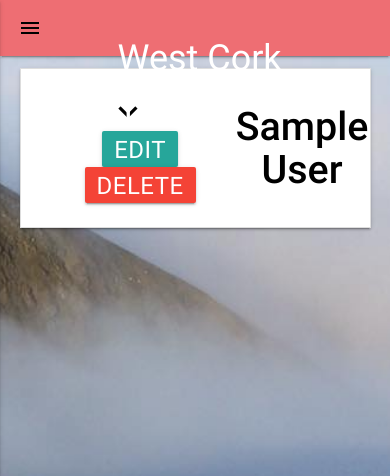
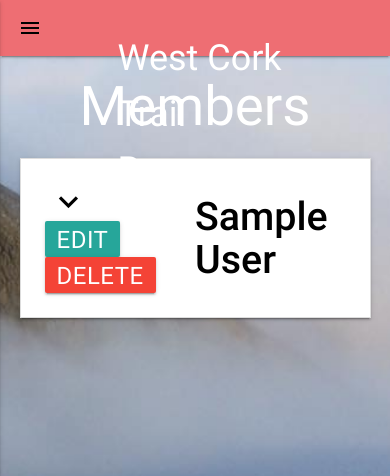
Before and after one commit to alchemist2016/West-Cork-Trail-Runners, a Flask app: page /get_members in a window 390 px wide. Shown: the top 476 px of the page. Run offline with Flask 2, Linux system fonts and the light colour scheme; a database or web service that is not in the repository returns one stand-in record (values such as "Sample title"); some libraries are stand-ins or nearby versions.

Commit message:
Made Members Page and form responsive and formatted

```diff
--- a/templates/get_members.html
+++ b/templates/get_members.html
@@ -1,16 +1,17 @@
 {% extends 'base.html' %}
 {% block content %}
 <body background="{{ url_for('static', filename='img/Conor_Murphy.png') }}">
+<h4 id="trails">Members</h4>
 <ul class="collapsible" data-collapsible="accordion">
 	{% for member in members %}
 	<li>
-		<div class="collapsible-header" id="form-member-color">
-			<div class="col s3 center-align">
+		<div class="collapsible-header">
+			<div class="col s3 ">
 				<i class="material-icons">expand_more</i>
 				<a href="{{url_for('edit_member', member_id=member._id)}}"class="waves-effect waves-light btn btn-small">Edit</a>
                 <a href="{{url_for('delete_member', member_id=member._id)}}" class="waves-effect waves-light btn btn-small red">Delete</a>
 			</div>
-			<div class="task-header col s9 center-align">
+			<div class="task-header col s9">
 				<h5><strong>{{member.first_name}} {{member.last_name}}</strong></h5>
 			</div>
 		</div>
```
